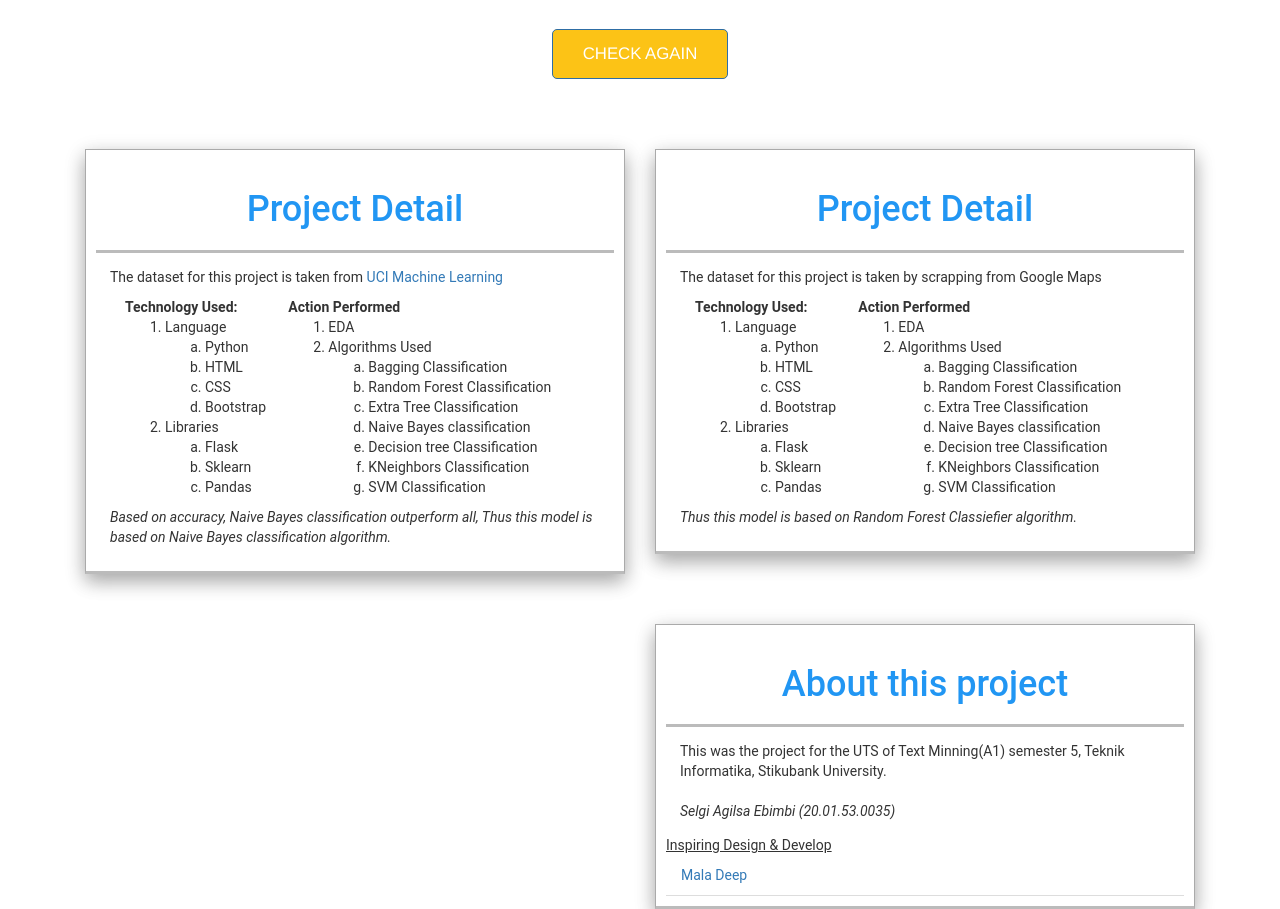
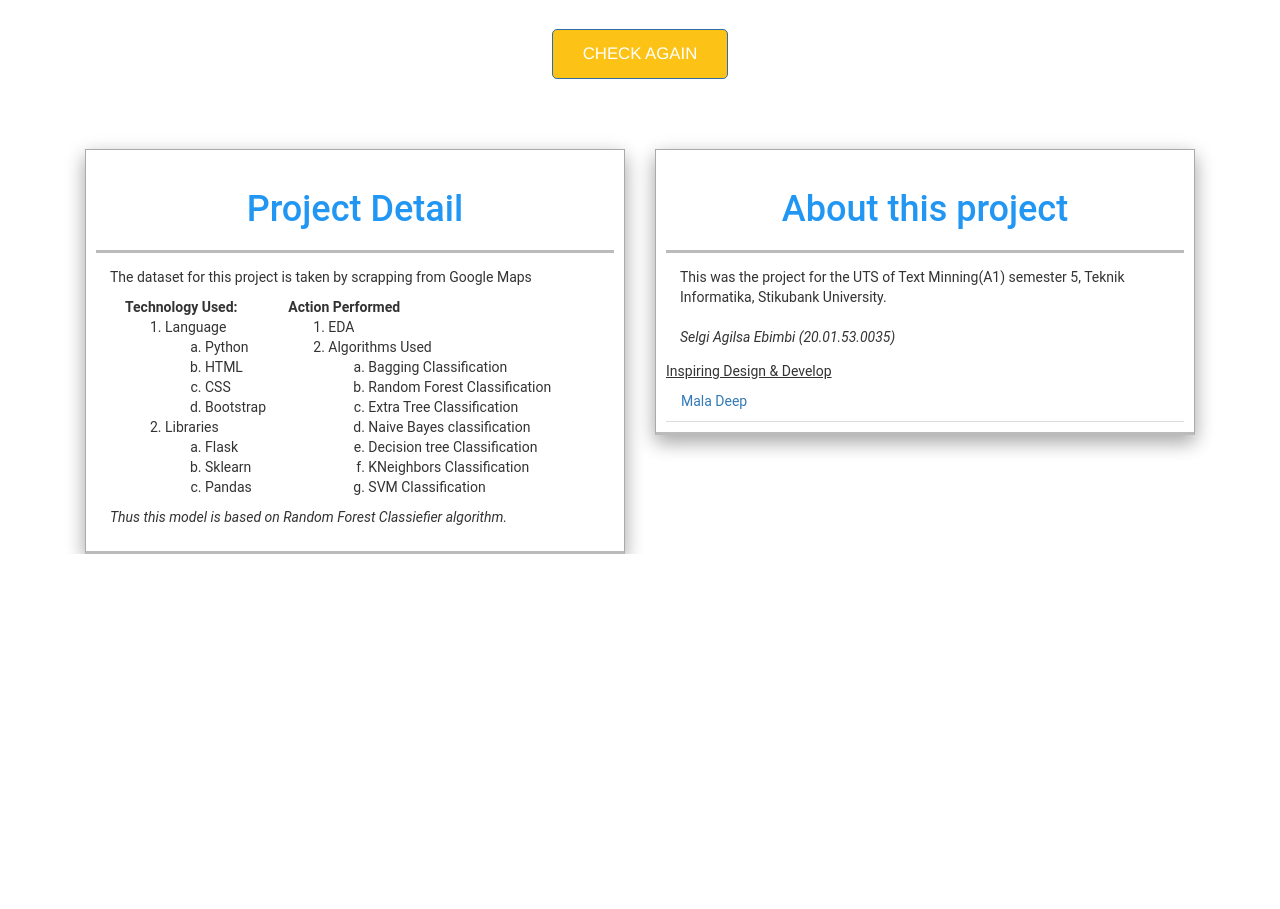
Before and after one commit to SelgiAgilsa/uts-textminning, a Flask app: template templates/result.html in a window 1280 px wide. Shown: the part 340-1249 px from the top of the page. After the commit the page ends 894 px from the top, so only its background shows below. Run offline with Flask 2, Linux system fonts and the light colour scheme; the template is opened without the code that fills it, so the values that code supplies are empty; some libraries are stand-ins or nearby versions.

Commit message:
Update result.html

```diff
--- a/templates/result.html
+++ b/templates/result.html
@@ -122,76 +122,6 @@
 <div class="container">
 
 
-<div class="col-md-6">
-            <div class="card center">
-                    <div class="card-content">
-                      <div class="card-header">
-                           <h1 class="card-heading"> Project Detail</h1>
-                        </div>
-                        <div class="card-body">
-                        <p class="card-p">
-                                The dataset for this project is taken from  <a href="https://archive.ics.uci.edu/ml/datasets/sms+spam+collection" target="_blank">UCI Machine Learning</a>
-
-<div class="col-md-4">
-  <b>Technology Used:  </b>
-  <ol>
-  <li>Language
-    <ol type="a">
-      <li>Python</li>
-      <li>HTML </li>
-      <li>CSS </li>
-      <li>Bootstrap</li>
-    </ol>
-  </li>
-  <li>Libraries
-    <ol type="a">
-      <li>Flask</li>
-      <li>Sklearn </li>
-      <li>Pandas </li>
-
-    </ol>
-  </li>
-
-</ol>
-
-</div>
-
-<div class="col-md-8">
- <b> Action Performed</b>
-  <ol>
-  <li>EDA
-  </li>
-  <li>Algorithms Used
-    <ol type="a">
-      <li >Bagging Classification</li>
-      <li>Random Forest Classification </li>
-      <li>Extra Tree Classification </li>
-      <li>Naive Bayes classification</li>
-      <li>Decision tree Classification</li>
-      <li>KNeighbors Classification</li>
-      <li>SVM Classification</li>
-    </ol>
-  </li>
-
-</ol>
-
-
-
-</div>
-<i>Based on accuracy, Naive Bayes classification outperform all, Thus this model is based on Naive Bayes classification algorithm.</i>
-
-
-
-
-                            </p>
-                      </div>
-
-
-
-
-                    </div>
-                </div>
-            </div>
 
 
 <div class="col-md-6">
```
